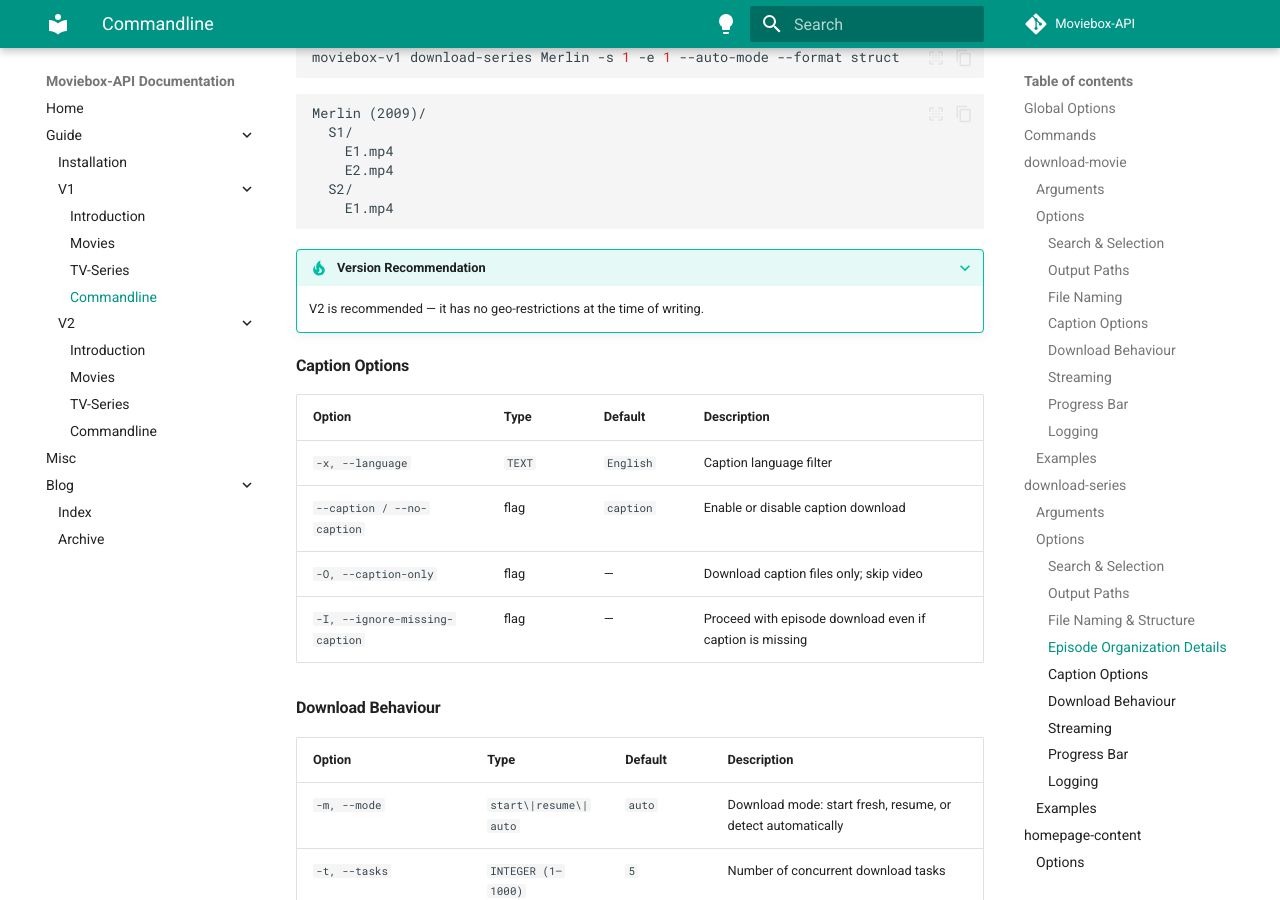
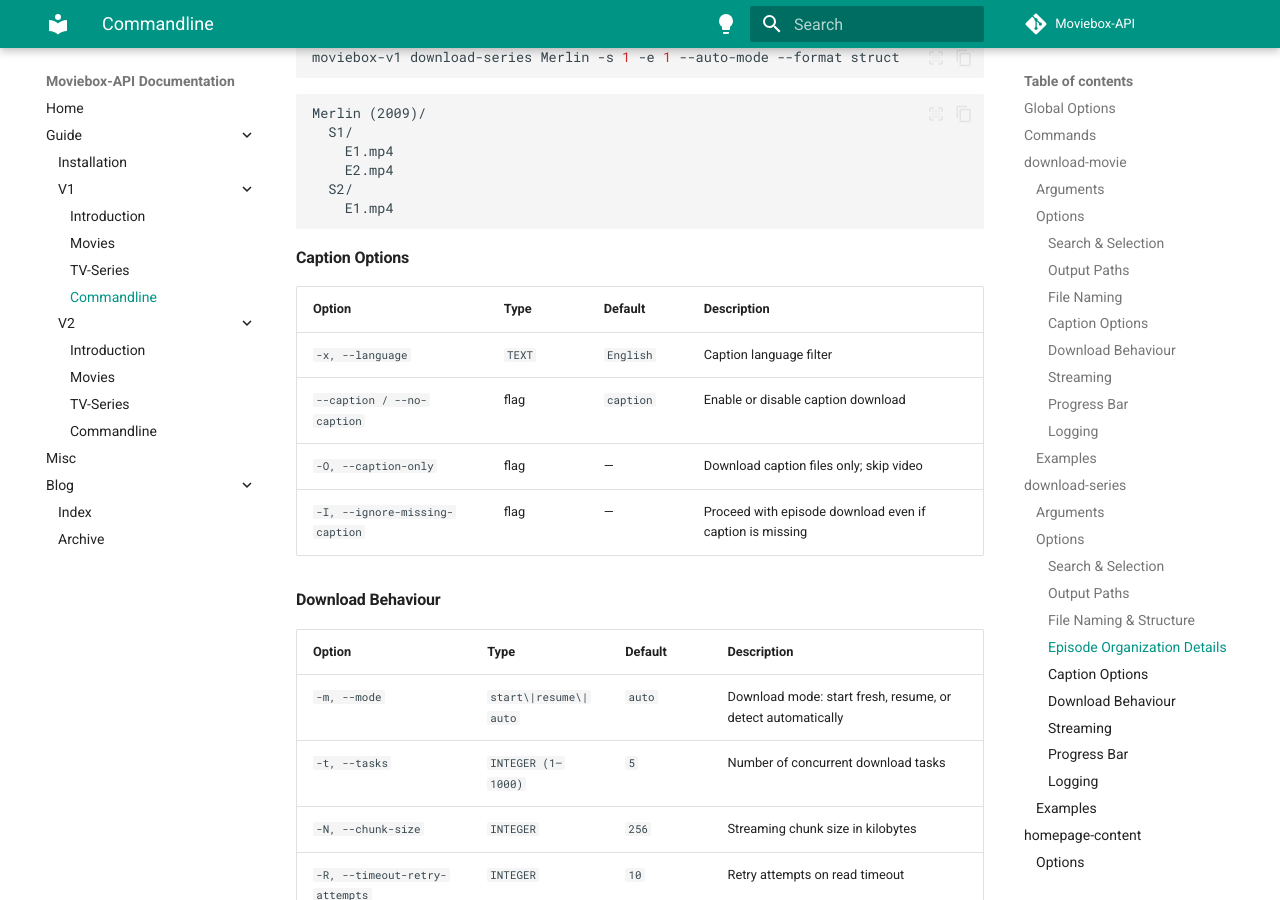
Before and after one commit to Simatwa/moviebox-api, an MkDocs documentation site: the page built from docs/v1/cli.md, in a window 1280 px wide and 900 px high, scrolled down 6842 px. Built offline with MkDocs 1.6.1 and Material for MkDocs 9.7.7, drawn with Linux system fonts in a browser that asks for light colours; comment, search, counter and statistics services are not loaded.

Commit message:
feat(mkdocs.yml): Add raw file view & edit options feat(Makefile): Add more commnds for docs management docs(readme, docs): Remove misleading geo-restriction info

````diff
--- a/docs/v1/cli.md
+++ b/docs/v1/cli.md
@@ -231,9 +231,6 @@
   S2/
     E1.mp4
 ```
-
-???+ tip "Version Recommendation"
-    V2 is recommended — it has no geo-restrictions at the time of writing.
 
 #### Caption Options
 
--- a/mkdocs.yml
+++ b/mkdocs.yml
@@ -2,6 +2,7 @@
 site_name: Moviebox-API Documentation
 repo_url: https://github.com/Simatwa/moviebox-api
 repo_name: Moviebox-API
+edit_uri: edit/main/docs/
 
 nav:
   - Home: index.md
@@ -94,7 +95,7 @@
     - navigation.top
     - navigation.footer
     - content.code.copy
-  #  - navigation.instant
+    # - navigation.instant
     - navigation.instant.progress
     - search.suggest
     - search.highlight
@@ -103,7 +104,9 @@
     - content.code.select
     - content.code.annotate
     - content.tooltips
-
+  # editing & viewing source
+    - content.action.edit
+    - content.action.view
 
 extra:
   generator: true # made with mkdocs
````
Also changed, not shown: README.md (+0 -2 lines), 1 other file.
